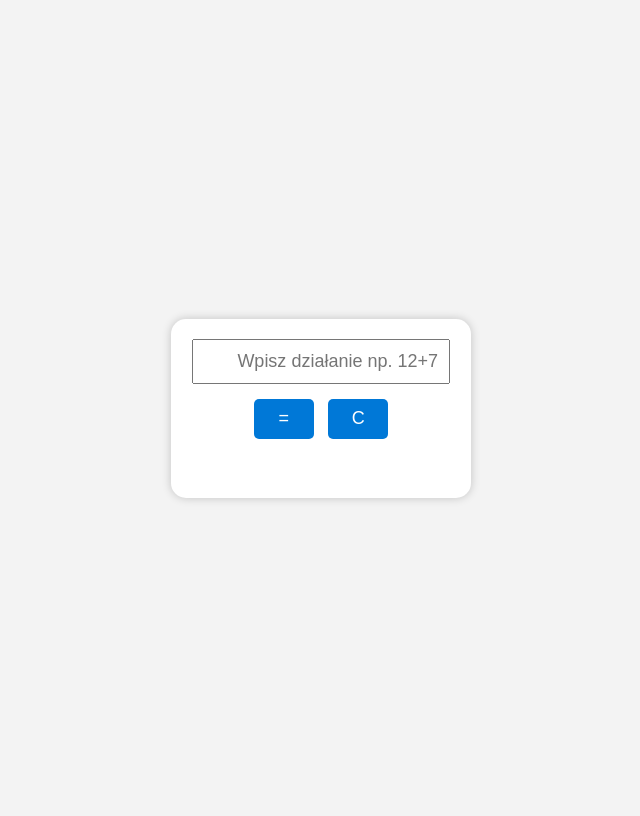
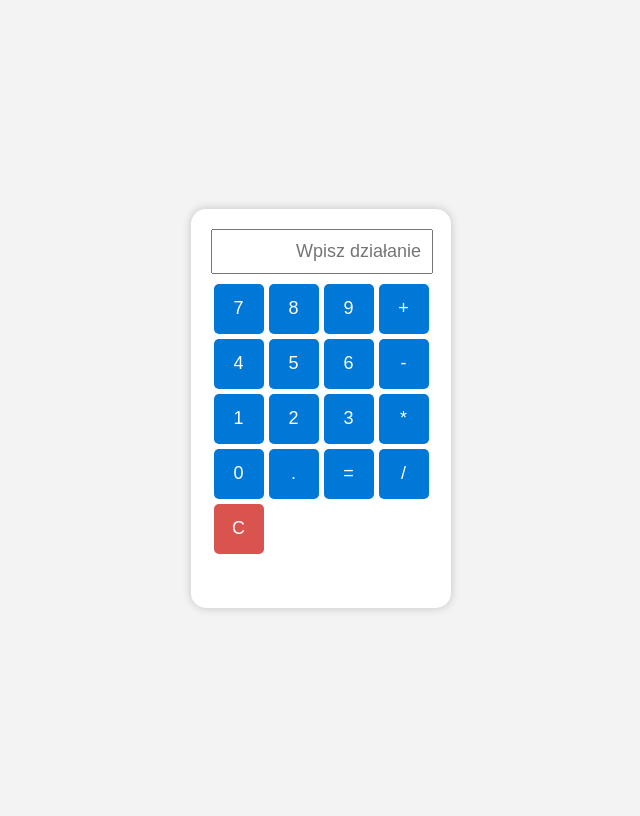
Before and after one commit to DawidMiner/Lab-1-Kalkulator, a Flask app: page / in a window 1280 px wide. Shown: the whole page, without its empty margins (319-959 px from the left). Run offline with Flask 3, Linux system fonts and the light colour scheme.

Commit message:
Improved application

```diff
--- a/app.py
+++ b/app.py
@@ -10,7 +10,7 @@ def index():
 def calculate():
     expression = request.json.get("expression", "")
     try:
-        # Bezpieczne eval - tylko podstawowe operacje
+        # Bezpieczne eval - tylko cyfry i podstawowe operatory
         allowed_chars = "0123456789+-*/.() "
         if any(c not in allowed_chars for c in expression):
             return jsonify({"result": "Błąd: niedozwolone znaki"})
--- a/templates/index.html
+++ b/templates/index.html
@@ -17,7 +17,7 @@
             padding: 20px;
             border-radius: 15px;
             box-shadow: 0 0 10px rgba(0,0,0,0.2);
-            width: 260px;
+            width: 220px;
             text-align: center;
         }
         input[type="text"] {
@@ -27,11 +27,16 @@
             text-align: right;
             margin-bottom: 10px;
         }
+        .buttons {
+            display: grid;
+            grid-template-columns: repeat(4, 50px);
+            gap: 5px;
+            justify-content: center;
+        }
         button {
-            width: 60px;
-            height: 40px;
+            width: 50px;
+            height: 50px;
             font-size: 18px;
-            margin: 5px;
             border: none;
             border-radius: 5px;
             background: #0078D7;
@@ -50,15 +55,36 @@
 </head>
 <body>
 <div class="calc">
-        <input type="text" id="expression" placeholder="Wpisz działanie np. 12+7">
-        <div>
+    <input type="text" id="expression" placeholder="Wpisz działanie">
+    <div class="buttons">
+        <!-- cyfry -->
+        <button onclick="insert('7')">7</button>
+        <button onclick="insert('8')">8</button>
+        <button onclick="insert('9')">9</button>
+        <button onclick="insert('+')">+</button>
+        <button onclick="insert('4')">4</button>
+        <button onclick="insert('5')">5</button>
+        <button onclick="insert('6')">6</button>
+        <button onclick="insert('-')">-</button>
+        <button onclick="insert('1')">1</button>
+        <button onclick="insert('2')">2</button>
+        <button onclick="insert('3')">3</button>
+        <button onclick="insert('*')">*</button>
+        <button onclick="insert('0')">0</button>
+        <button onclick="insert('.')">.</button>
         <button onclick="calculate()">=</button>
-            <button onclick="clearInput()">C</button>
+        <button onclick="insert('/')">/</button>
+        <button onclick="clearInput()" style="grid-column: span 4; background:#d9534f">C</button>
     </div>
     <div id="result"></div>
 </div>
 
 <script>
+function insert(char) {
+    const expr = document.getElementById("expression");
+    expr.value += char;
+}
+
 function calculate() {
     const expr = document.getElementById("expression").value;
     fetch("/calculate", {
@@ -66,12 +92,12 @@
         headers: { "Content-Type": "application/json" },
         body: JSON.stringify({ expression: expr })
     })
-            .then(response => response.json())
+    .then(res => res.json())
     .then(data => {
         document.getElementById("result").innerText = data.result;
         document.getElementById("expression").value = "";
     })
-            .catch(err => {
+    .catch(() => {
         document.getElementById("result").innerText = "Błąd";
     });
 }
@@ -81,9 +107,9 @@
     document.getElementById("result").innerText = "";
 }
 
-        // Enter też działa
+// Enter działa jak "="
 document.getElementById("expression").addEventListener("keypress", function(e) {
-            if (e.key === "Enter") {
+    if(e.key === "Enter") {
         calculate();
         e.preventDefault();
     }
```
Lines whose indentation alone changed are shown as unchanged.
